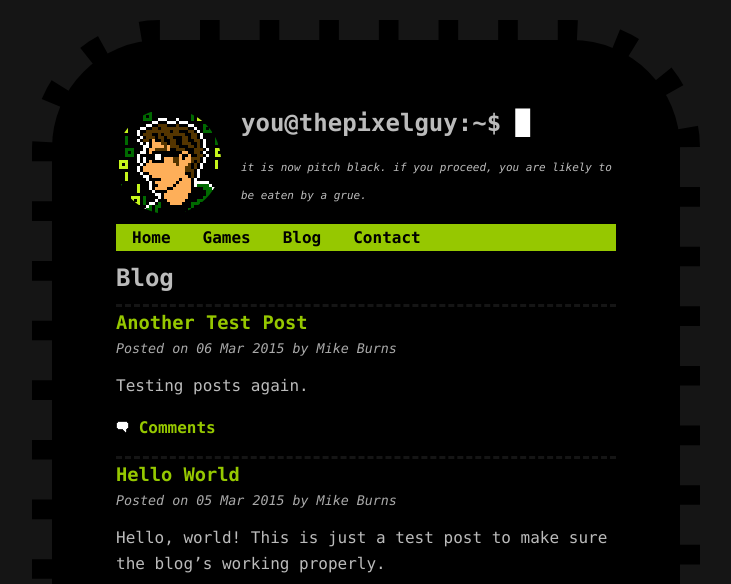
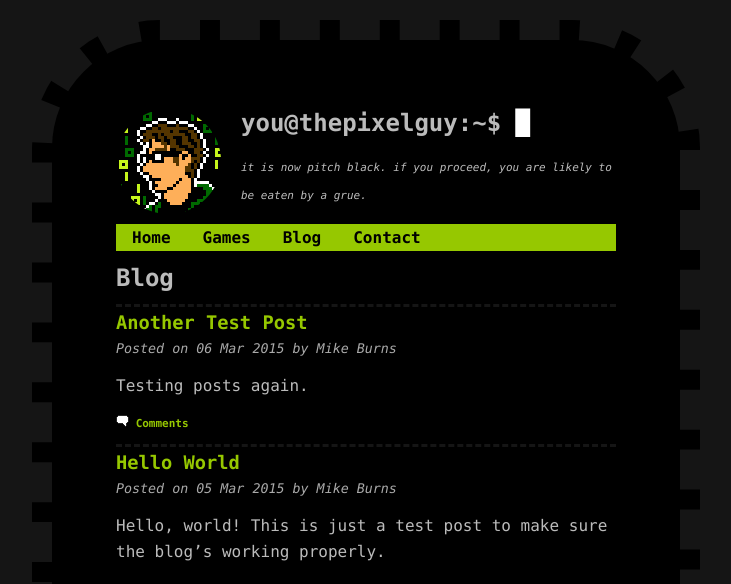
Before and after one commit to thatpixelguy/thatpixelguy.github.io, a Jekyll site: the page built from blog.html, in a window 1280 px wide. Shown: the top 584 px of the page, without its empty margins (274-1005 px from the left). Built offline with Jekyll 4.4.1, drawn with Linux system fonts in a browser that asks for light colours; Markdown is read by kramdown in place of the engine named in the settings; comment, search, counter and statistics services are not loaded.

Commit message:
Updated blog.html

```diff
--- a/blog.html
+++ b/blog.html
@@ -10,7 +10,7 @@ published: true
     <h3><a href="{{ BASE_PATH }}{{ post.url }}">{{ post.title }}</a></h3>
     <small><i style='color: #aaa;'>Posted on {{ post.date | date_to_string }} by {{ post.author }}</i></small>
     <p>{{ post.content | markdownify }}</p>
-    <p><img src='/comments.png' height=12 /> <a href="{{ BASE_PATH }}{{ post.url }}#disqus_thread">Comments</a></p>
+    <p style='font-size: 11px;'><img src='/comments.png' height=12 /> <a href="{{ BASE_PATH }}{{ post.url }}#disqus_thread">Comments</a></p>
   </div>
 {% endfor %}
 
```
